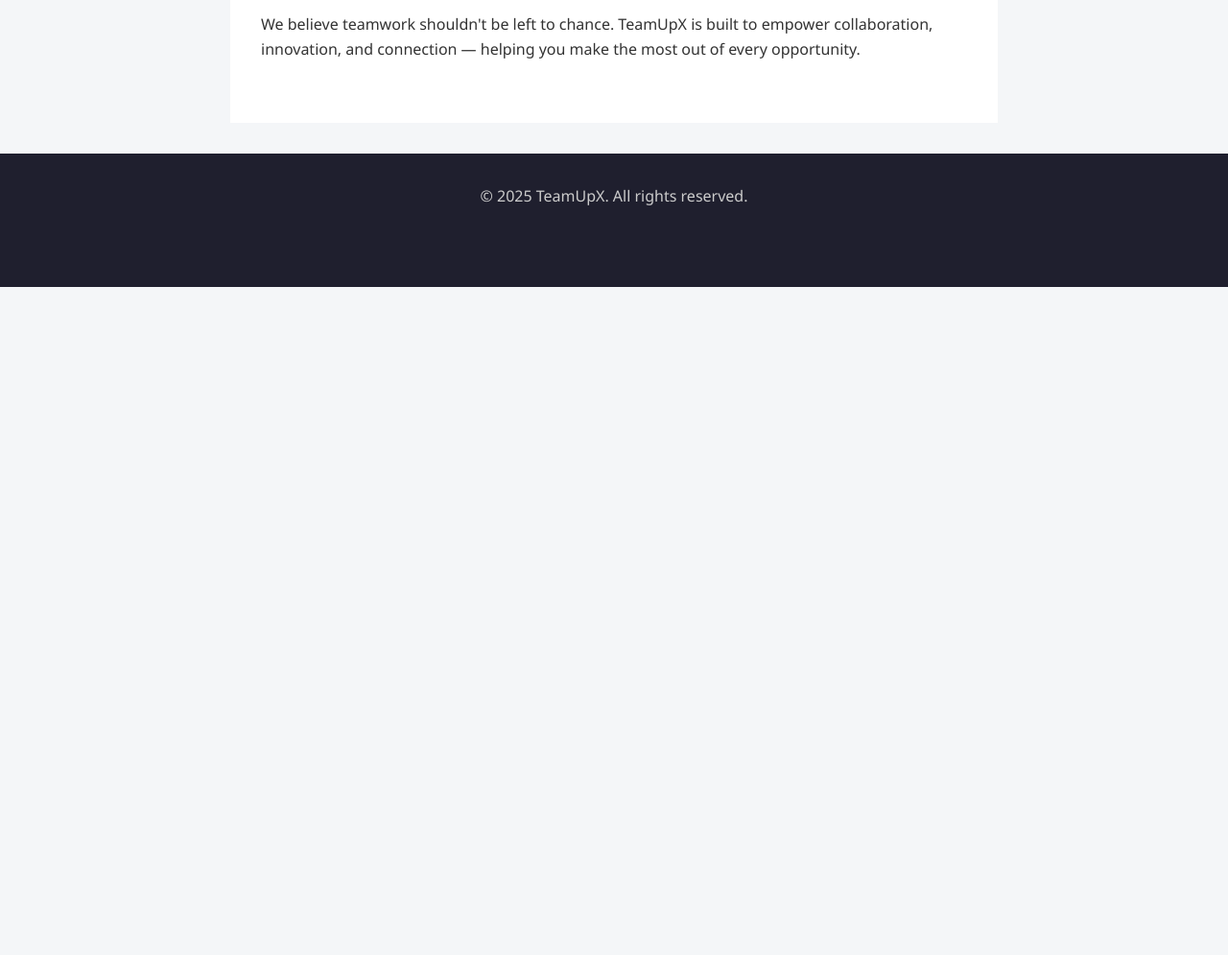
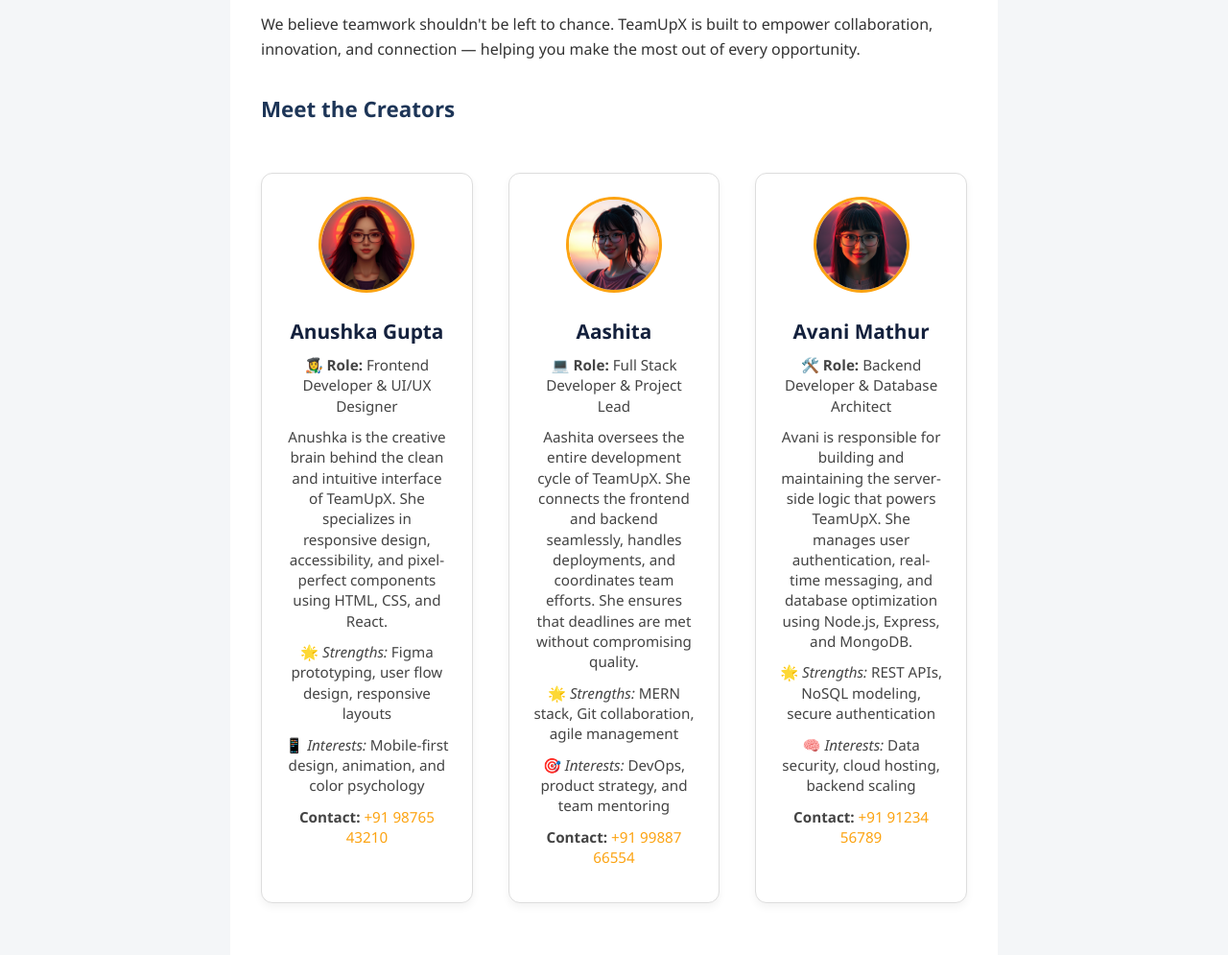
Before and after one commit to Anushka-gupta1234/TeamUpX, a website: page public/aboutUs/aboutUs.html in a window 1280 px wide. Shown: the part 1265-2260 px from the top of the page at 96% size. Before the commit the page ends 1564 px from the top, so only its background shows below. Drawn offline with Linux system fonts and the light colour scheme.

Commit message:
about us

```diff
--- a/public/aboutUs/aboutUs.css
+++ b/public/aboutUs/aboutUs.css
@@ -150,3 +150,73 @@
         justify-content: center;
       }
     }
+
+    .creators-container {
+  display: flex;
+  justify-content: space-between;
+  gap: 2rem;
+  padding: 2rem 0;
+  flex-wrap: wrap;
+}
+
+.creator-card {
+  background-color: #ffffff;
+  border: 1px solid #ddd;
+  border-radius: 12px;
+  padding: 1.5rem;
+  flex: 1 1 30%;
+  max-width: 30%;
+  text-align: center;
+  box-shadow: 0 4px 8px rgba(0, 0, 0, 0.05);
+  transition: transform 0.3s ease;
+}
+
+.creator-card:hover {
+  transform: translateY(-5px);
+}
+
+.creator-card img {
+  width: 100px;
+  height: 100px;
+  object-fit: cover;
+  border-radius: 50%;
+  margin-bottom: 1rem;
+  border: 3px solid #fca311;
+}
+
+.creator-card h4 {
+  font-size: 1.3rem;
+  color: #14213d;
+  margin-bottom: 0.5rem;
+}
+
+.creator-card p {
+  font-size: 0.95rem;
+  color: #444;
+  margin-bottom: 0.7rem;
+  line-height: 1.4;
+}
+
+.creator-card a {
+  color: #fca311;
+  text-decoration: none;
+}
+
+.creator-card a:hover {
+  text-decoration: underline;
+}
+
+/* Responsive behavior */
+@media (max-width: 992px) {
+  .creator-card {
+    flex: 1 1 45%;
+    max-width: 45%;
+  }
+}
+
+@media (max-width: 600px) {
+  .creator-card {
+    flex: 1 1 100%;
+    max-width: 100%;
+  }
+}
--- a/public/aboutUs/aboutUs.html
+++ b/public/aboutUs/aboutUs.html
@@ -56,6 +56,42 @@
 
     <h3>Our Vision</h3>
     <p>We believe teamwork shouldn't be left to chance. TeamUpX is built to empower collaboration, innovation, and connection — helping you make the most out of every opportunity.</p>
+
+<h3>Meet the Creators</h3>
+<div class="creators-container">
+
+  <div class="creator-card">
+    <img src="./creator1.PNG" alt="Anushka Gupta">
+    <h4>Anushka Gupta</h4>
+    <p>👩‍🎨 <strong>Role:</strong> Frontend Developer & UI/UX Designer</p>
+    <p>Anushka is the creative brain behind the clean and intuitive interface of TeamUpX. She specializes in responsive design, accessibility, and pixel-perfect components using HTML, CSS, and React.</p>
+    <p>🌟 <em>Strengths:</em> Figma prototyping, user flow design, responsive layouts</p>
+    <p>📱 <em>Interests:</em> Mobile-first design, animation, and color psychology</p>
+    <p><strong>Contact:</strong> <a href="tel:+919876543210">+91 98765 43210</a></p>
+  </div>
+
+  <div class="creator-card">
+    <img src="./creator2.PNG" alt="Aashita">
+    <h4>Aashita</h4>
+    <p>💻 <strong>Role:</strong> Full Stack Developer & Project Lead</p>
+    <p>Aashita oversees the entire development cycle of TeamUpX. She connects the frontend and backend seamlessly, handles deployments, and coordinates team efforts. She ensures that deadlines are met without compromising quality.</p>
+    <p>🌟 <em>Strengths:</em> MERN stack, Git collaboration, agile management</p>
+    <p>🎯 <em>Interests:</em> DevOps, product strategy, and team mentoring</p>
+    <p><strong>Contact:</strong> <a href="tel:+919988766554">+91 99887 66554</a></p>
+  </div>
+
+  <div class="creator-card">
+    <img src="./creator3.PNG" alt="Avani Mathur">
+    <h4>Avani Mathur</h4>
+    <p>🛠️ <strong>Role:</strong> Backend Developer & Database Architect</p>
+    <p>Avani is responsible for building and maintaining the server-side logic that powers TeamUpX. She manages user authentication, real-time messaging, and database optimization using Node.js, Express, and MongoDB.</p>
+    <p>🌟 <em>Strengths:</em> REST APIs, NoSQL modeling, secure authentication</p>
+    <p>🧠 <em>Interests:</em> Data security, cloud hosting, backend scaling</p>
+    <p><strong>Contact:</strong> <a href="tel:+919123456789">+91 91234 56789</a></p>
+  </div>
+
+</div>
+
   </section>
 
     <!-- Footer -->
```
Also changed, not shown: public/aboutUs/creator1.PNG (added), public/aboutUs/creator2.PNG (added), public/aboutUs/creator3.PNG (added).
